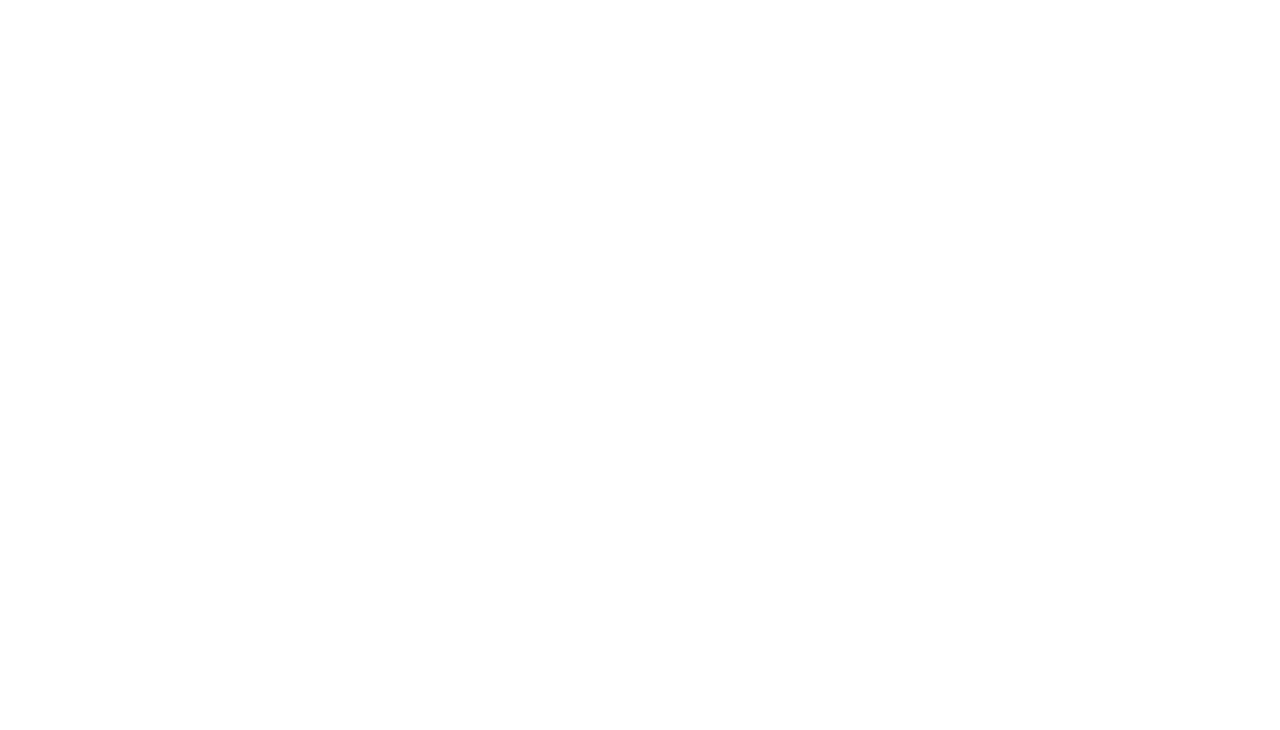
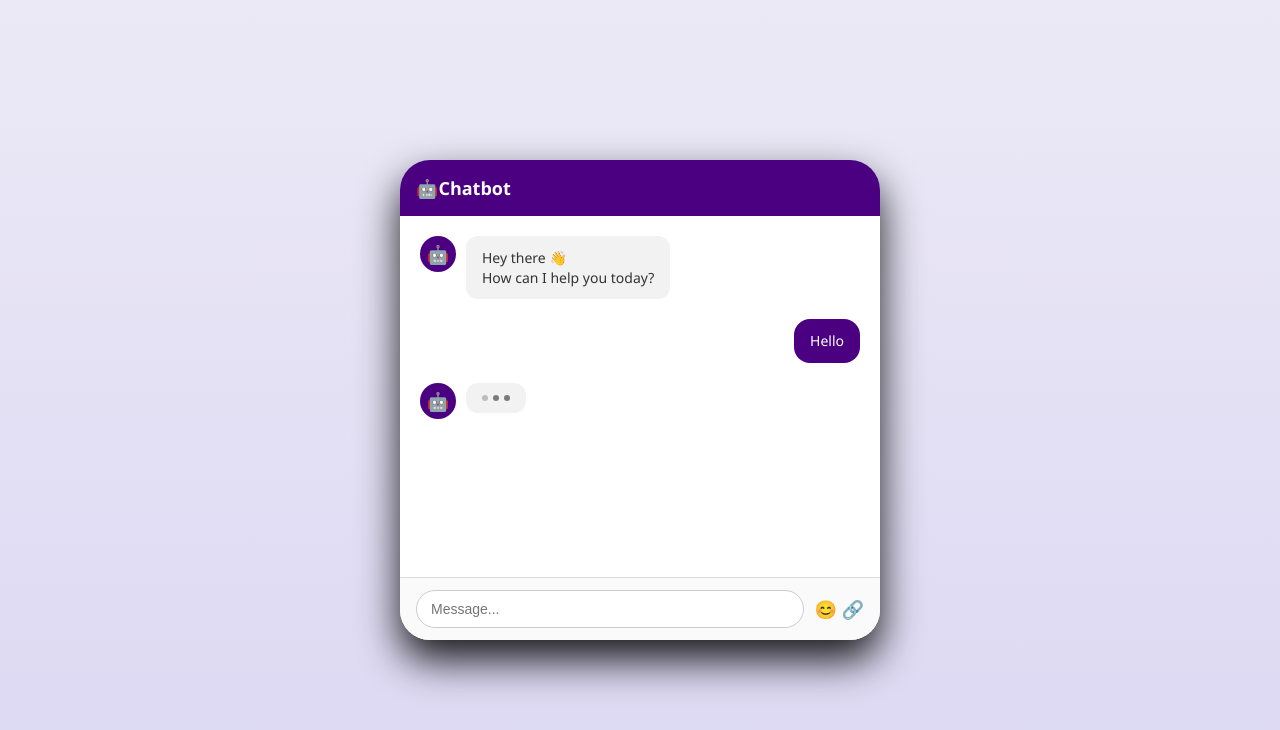
Before and after one commit to baraths-codes/customer-support-chatbot, a plain HTML site: page frontend/index.html in a window 1280 px wide. Drawn offline with Linux system fonts and the light colour scheme.

Commit message:
feat:adding UI

```diff
--- a/frontend/index.html
+++ b/frontend/index.html
@@ -1,11 +1,42 @@
 <!DOCTYPE html>
 <html lang="en">
 <head>
-    <meta charset="UTF-8">
-    <meta name="viewport" content="width=device-width, initial-scale=1.0">
-    <title>Document</title>
+  <meta charset="UTF-8">
+  <meta name="viewport" content="width=device-width, initial-scale=1.0">
+  <title>Chatbot UI</title>
+  <link rel="stylesheet" href="style.css">
 </head>
 <body>
+  <div class="chat-container">
+    <div class="chat-header"> 🤖Chatbot</div>
+    <div class="chat-box">
+      <div class="message bot">
+        <div class="avatar">🤖</div>
+        <div class="text">
+          <p>Hey there 👋<br>How can I help you today?</p>
+        </div>
+      </div>
 
+      <div class="message user">
+        <div class="text">
+          <p>Hello</p>
+        </div>
+      </div>
+
+      <div class="message bot typing">
+        <div class="avatar">🤖</div>
+        <div class="text typing-indicator">
+          <span></span><span></span><span></span>
+        </div>
+      </div>
+    </div>
+
+    <div class="chat-input">
+      <input type="text" placeholder="Message..." />
+      <div class="icons">
+        😊 🔗
+      </div>
+    </div>
+  </div>
 </body>
 </html>
--- a/frontend/style.css
+++ b/frontend/style.css
@@ -0,0 +1,152 @@
+* {
+    box-sizing: border-box;
+    margin: 0;
+    padding: 0;
+  }
+
+  body {
+    background: linear-gradient(to bottom, #ece9f6, #dcd8f3);
+    font-family: 'Segoe UI', sans-serif;
+    display: flex;
+    justify-content: center;
+    align-items: center;
+    height: 100vh;
+  }
+
+  .chat-container {
+    height: 480px;
+    width: 480px;
+    border-radius: 30px;
+    box-shadow: 0 20px 40px rgba(0, 0, 0, 0.9);
+    background: #ffffff;
+    display: flex;
+    flex-direction: column;
+    overflow: hidden;
+  }
+
+  .chat-header {
+    background: #4B0082;
+    color: white;
+    padding: 16px;
+    font-size: 18px;
+    font-weight: 600;
+    border-top-left-radius: 20px;
+    border-top-right-radius: 20px;
+  }
+
+  .chat-box {
+    padding: 20px;
+    flex: 1;
+    display: flex;
+    flex-direction: column;
+    gap: 20px;
+    overflow-y: auto;
+  }
+
+  .message {
+    display: flex;
+    align-items: flex-start;
+  }
+
+  .message.bot .avatar {
+    background: #4B0082;
+    color: white;
+    width: 36px;
+    height: 36px;
+    font-size: 18px;
+    border-radius: 50%;
+    display: flex;
+    align-items: center;
+    justify-content: center;
+    margin-right: 10px;
+  }
+
+  .message.bot .text {
+    background: #f2f2f2;
+    color: #333;
+    padding: 12px 16px;
+    border-radius: 12px;
+    max-width: 70%;
+    font-size: 14px;
+    line-height: 1.4;
+  }
+
+  .message.user {
+    justify-content: flex-end;
+  }
+
+  .message.user .text {
+    background: #4B0082;
+    color: white;
+    padding: 12px 16px;
+    border-radius: 16px;
+    max-width: 70%;
+    font-size: 14px;
+    line-height: 1.4;
+    margin-left: auto;
+  }
+
+  .chat-input {
+    display: flex;
+    align-items: center;
+    padding: 12px 16px;
+    border-top: 1px solid #ddd;
+    background: #fafafa;
+  }
+
+  .chat-input input {
+    flex: 1;
+    padding: 10px 14px;
+    border-radius: 20px;
+    border: 1px solid #ccc;
+    font-size: 14px;
+    outline: none;
+    transition: border 0.3s;
+  }
+
+  .chat-input input:focus {
+    border-color: #5c5be5;
+  }
+
+  .chat-input .icons {
+    font-size: 18px;
+    margin-left: 10px;
+    color: #888;
+    user-select: none;
+  }
+
+  /* Typing Indicator */
+  .typing-indicator {
+    display: flex;
+    align-items: center;
+    justify-content: center;
+    gap: 5px;
+    padding: 10px 12px;
+    background: #e3e3e3;
+    border-radius: 12px;
+  }
+
+  .typing-indicator span {
+    width: 6px;
+    height: 6px;
+    background: #777;
+    border-radius: 50%;
+    animation: blink 1.4s infinite;
+  }
+
+  .typing-indicator span:nth-child(2) {
+    animation-delay: 0.2s;
+  }
+
+  .typing-indicator span:nth-child(3) {
+    animation-delay: 0.4s;
+  }
+
+  @keyframes blink {
+    0%, 80%, 100% {
+      opacity: 0.2;
+    }
+    40% {
+      opacity: 1;
+    }
+  }
```
